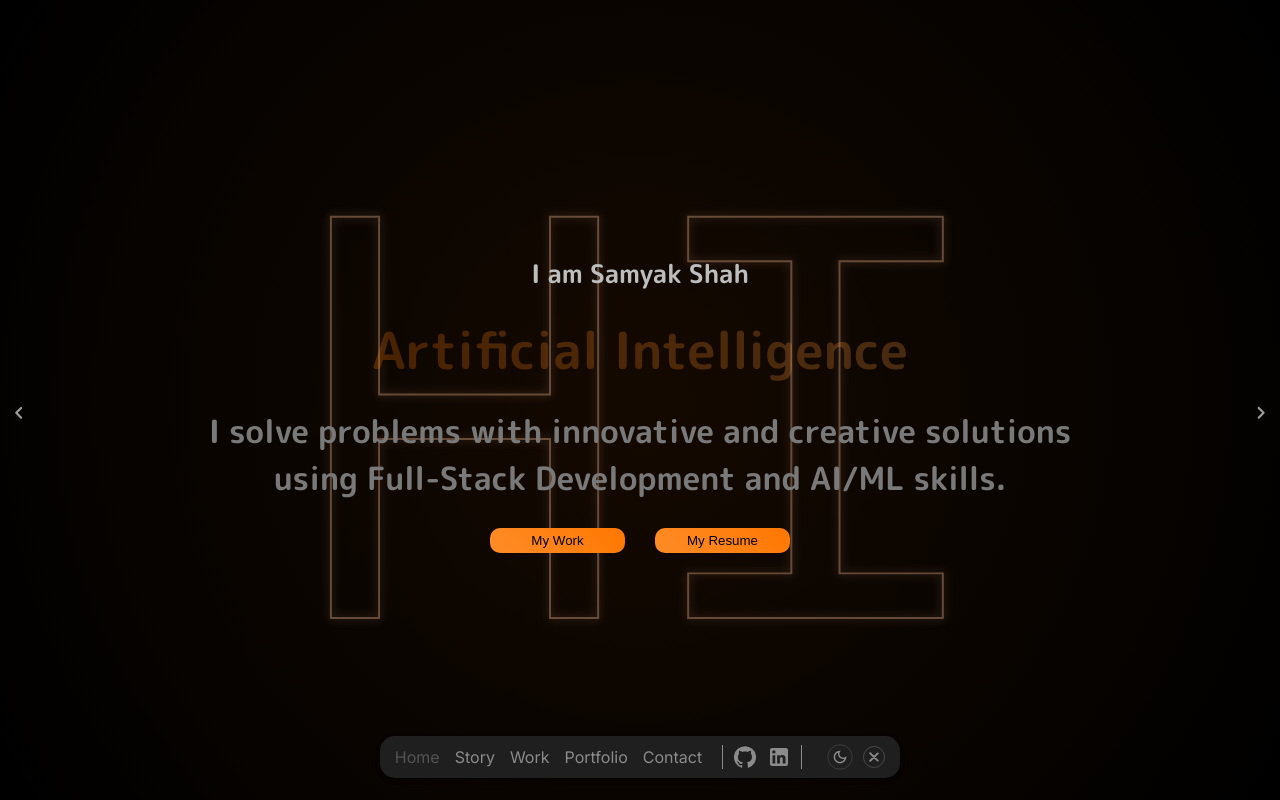
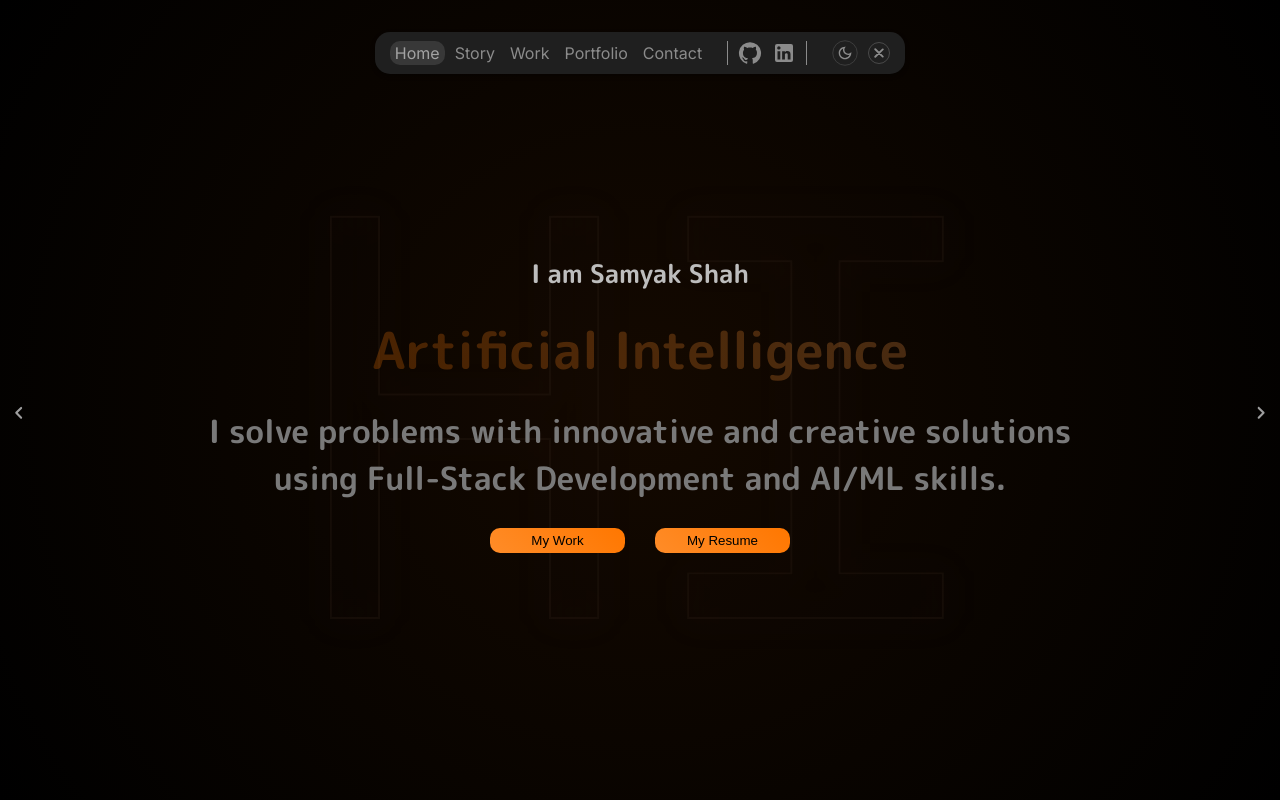
Before and after one commit to RexTitanium/samyakshahportfolio, a React (Create React App) app: page /home in a window 1280 px wide. Built offline with nearby package versions, Linux system fonts and the light colour scheme.

Commit message:
Added whiteboard app

```diff
--- a/src/App.jsx
+++ b/src/App.jsx
@@ -37,11 +37,12 @@ function App() {
   const scrollToContact = () => contactRef.current.scrollIntoView()
   const scrollToPortfolio = () => portfolioView.current.scrollIntoView()
   return (
-    <>
+    <div className='app-wrapper'>
     {window.innerWidth > 768 ?
       <Router>
         <DarkModeProvider setMinimizeTaskbar={setMinimizeTaskbar}>
               <Taskbar skipToEnd={skipToEnd} setSkipToEnd={setSkipToEnd} minimizeTaskbar={minimizeTaskbar} setMinimizeTaskbar={ setMinimizeTaskbar}/>
+              <div className="app-main">
                 <Routes>
                   <Route path="*" element={<Navigate to="/home" replace={true} />}/>
                   <Route path='/home' element={<Home/>} />
@@ -50,6 +51,7 @@ function App() {
                   <Route path='/portfolio' element={<Portfolio/>} />
                   <Route path='/contactme' element={<Contact/>} />
                 </Routes>
+              </div>
         </DarkModeProvider>
         </Router>
         :
@@ -62,7 +64,6 @@ function App() {
               scrollToContact={scrollToContact} scrollToPortfolio={scrollToPortfolio} scrollToStory={scrollToStory}
               scrollToWork={scrollToWork} workInView={workInView} contactInView={contactInView}
             />
-
             <Routes>
               <Route path="*" element={<Navigate to="/" replace={true} />}/>
             </Routes>
@@ -91,7 +92,7 @@ function App() {
           </DarkModeProvider>
         </Router>
         }
-    </>
+    </div>
   );
 }
 
--- a/src/styles/homepage.scss
+++ b/src/styles/homepage.scss
@@ -25,8 +25,8 @@
     align-items: center;
     overflow: hidden;
     color: transparent;
-    -webkit-text-stroke: 2px rgba(255, 195, 155, 0.329);
-    filter: drop-shadow(0px 0px 5px rgb(255,195,155));
+    -webkit-text-stroke: 2px rgba(43, 31, 23, 0.329);
+    filter: drop-shadow(0px 0px 15px rgb(90, 68, 56));
     font-family: 'Space Mono';
     font-style: normal;
     font-weight: 400;
--- a/src/styles/taskbar.scss
+++ b/src/styles/taskbar.scss
@@ -1,6 +1,6 @@
 .taskbar-container {
     position: fixed;
-    bottom: 4vh;
+    top: 4vh;
     width: 100%;
     height: 4vh;
     display: flex;
@@ -10,7 +10,7 @@
 
   .taskbar-minimized {
     position: fixed;
-    bottom: 10px;
+    top: 10px;
     width: 100%;
     height: 10px;
     display: flex;
@@ -48,6 +48,8 @@
     width: 40px;
     height: 0px;
     position: fixed;
+    top: 2vh;
+    transform: rotate(180deg);
     border-radius: 10px 10px 0px 0px;
     display: flex;
     justify-content: center;
@@ -59,7 +61,8 @@
 
   .taskbar-light {
     background: #cbcbcb;
-    .taskbar-links a{
+    .taskbar-links {
+      a{
         color: #525252;
         transition: all 150ms ease;
         &:hover {
@@ -67,9 +70,18 @@
           transition: all 150ms ease;
         }
       }
+      div:hover {
+        background: #d3d3d3 !important;
+        border-radius: 10px;
+        color: #303030 !important;
+        transition: all 300ms ease;
+      }
+  }
 
     .link-active {
-      color: #858585 !important;
+      background: #dddddd;
+      color: #353535 !important;
+      border-radius: 10px;
       transition: all 150ms ease;
     }
   }
@@ -98,13 +110,23 @@
       color: #8b8b8b;
       transition: all 150ms ease;
     }
-    .taskbar-links a:hover {
+    .taskbar-links {
+      div:hover {
+        background: #2c2c2c !important;
+        border-radius: 10px;
+        color: #a3a3a3 !important;
+        transition: all 150ms ease;
+      }
+      a:hover {
         color: #bdbdbd;
         transition: all 150ms ease;
       }
+    }
 
     .link-active {
-      color: #535353 !important;
+      background: #383838 !important;
+      border-radius: 10px;
+      color: #a3a3a3 !important;
       transition: all 150ms ease;
     }
   }
@@ -112,8 +134,11 @@
   .taskbar-links {
     display: flex;
     flex-direction: row;
-    gap: 15px;
+    gap: 5px;
     cursor: pointer;
+    div{
+      padding: 2px 5px;
+    }
     a {
       text-decoration: none;
     }
--- a/src/views/work/data/data.jsx
+++ b/src/views/work/data/data.jsx
@@ -1,6 +1,24 @@
 import { Description } from "@mui/icons-material";
 
 export const card_data = [
+    {
+      title: 'Ignition',
+      technologies: ['React', 'MongoDB', 'Express', 'Node', 'JavaScript'],
+      imageLink: 'Ignition.png',
+      projectLink: 'https://ignition-frontend.vercel.app/dashboard',
+      githubLink: 'https://github.com/RexTitanium/ignition-frontend',
+      description: 'Learning Management System with calendar view in dashboard to easily access the assignments and deadline dates.',
+      caution: 'Please use Email: "johndoe@gmail.com" and Password: "johndoe" to test the system'
+    },
+    {
+      title: 'Whiteboard',
+      technologies: ['React', 'TypeScript', 'Node.js', 'Express', 'MongoDB', 'AWS S3', 'Canvas API'],
+      imageLink: 'Whiteboard.png',
+      projectLink: 'https://whiteboard-2lo3.onrender.com/',
+      githubLink: 'https://github.com/RexTitanium/whiteboard',
+      description: 'Collaborative whiteboard application supporting real-time drawing with tools like pen, shapes, text, undo/redo, grid snapping, and board sharing with role-based access control. Boards are saved on AWS S3 with throttled autosave and optimized storage.',
+      caution: 'Please register with your email or use test@example.com / securepassword to explore the editor.'
+    },
     {
       title: 'Titanium Arts',
       technologies: ['React', 'Firebase', 'CSS', 'HTML'],
@@ -8,15 +26,6 @@ export const card_data = [
       projectLink: 'https://titaniumarts.web.app/',
       githubLink: 'https://github.com/RexTitanium/Titanium-Arts',
       description: 'Website to showcase my digital artworks.'
-    },
-    {
-      title: 'Ignition',
-      technologies: ['React', 'MongoDB', 'Express', 'Node', 'CSS'],
-      imageLink: 'Ignition.png',
-      projectLink: 'https://ignition-frontend.vercel.app/dashboard',
-      githubLink: 'https://github.com/RexTitanium/ignition-frontend',
-      description: 'Learning Management System with calendar view in dashboard to easily access the assignments and deadline dates.',
-      caution: 'Please use Email: "johndoe@gmail.com" and Password: "johndoe" to test the system'
     },
     {
         title: 'Netflix Clone',
```
Also changed, not shown: public/assets/images/website_snapshots/Whiteboard.png (added), 1 other file (tests, documents, lock files or other folders). Lines whose indentation alone changed are shown as unchanged.
